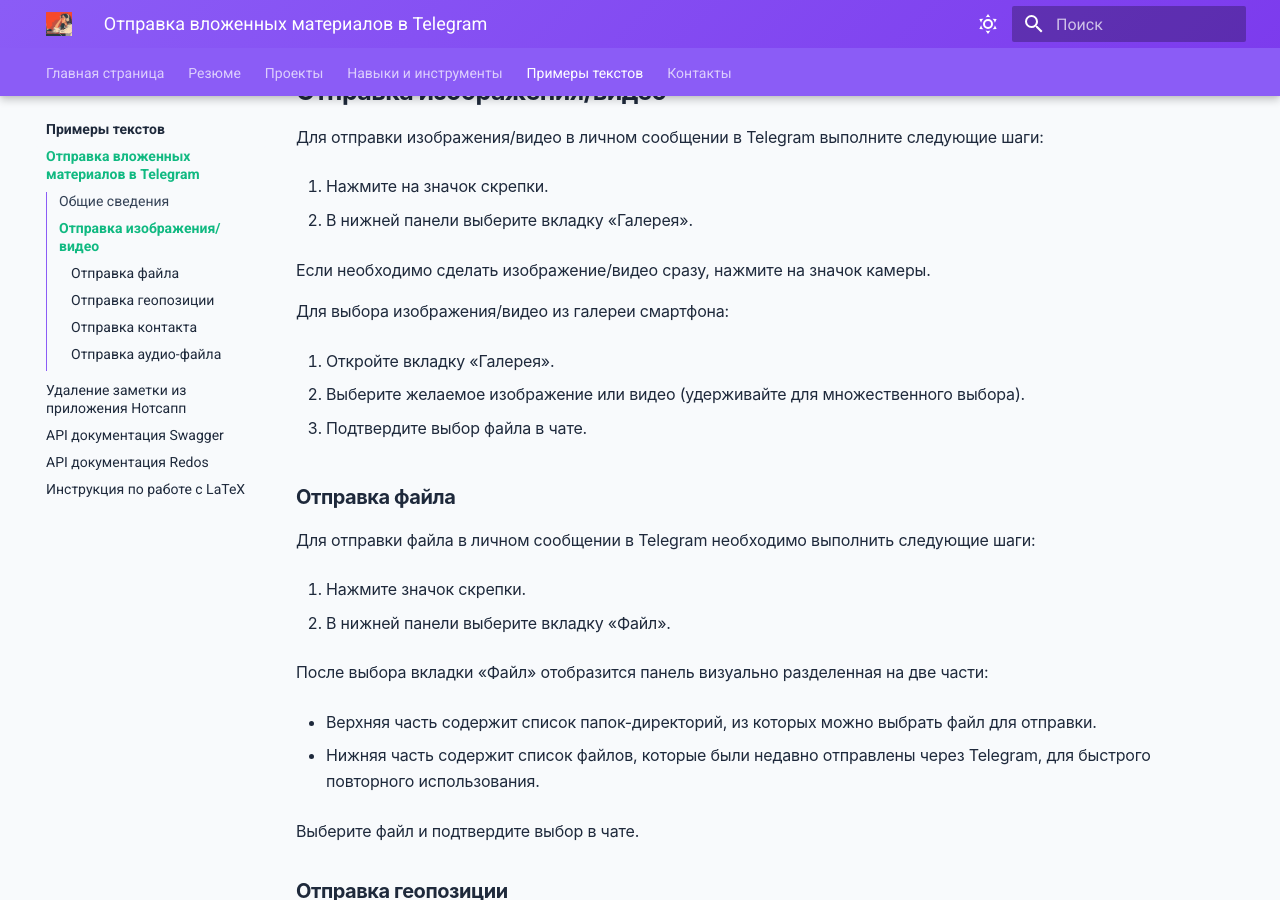
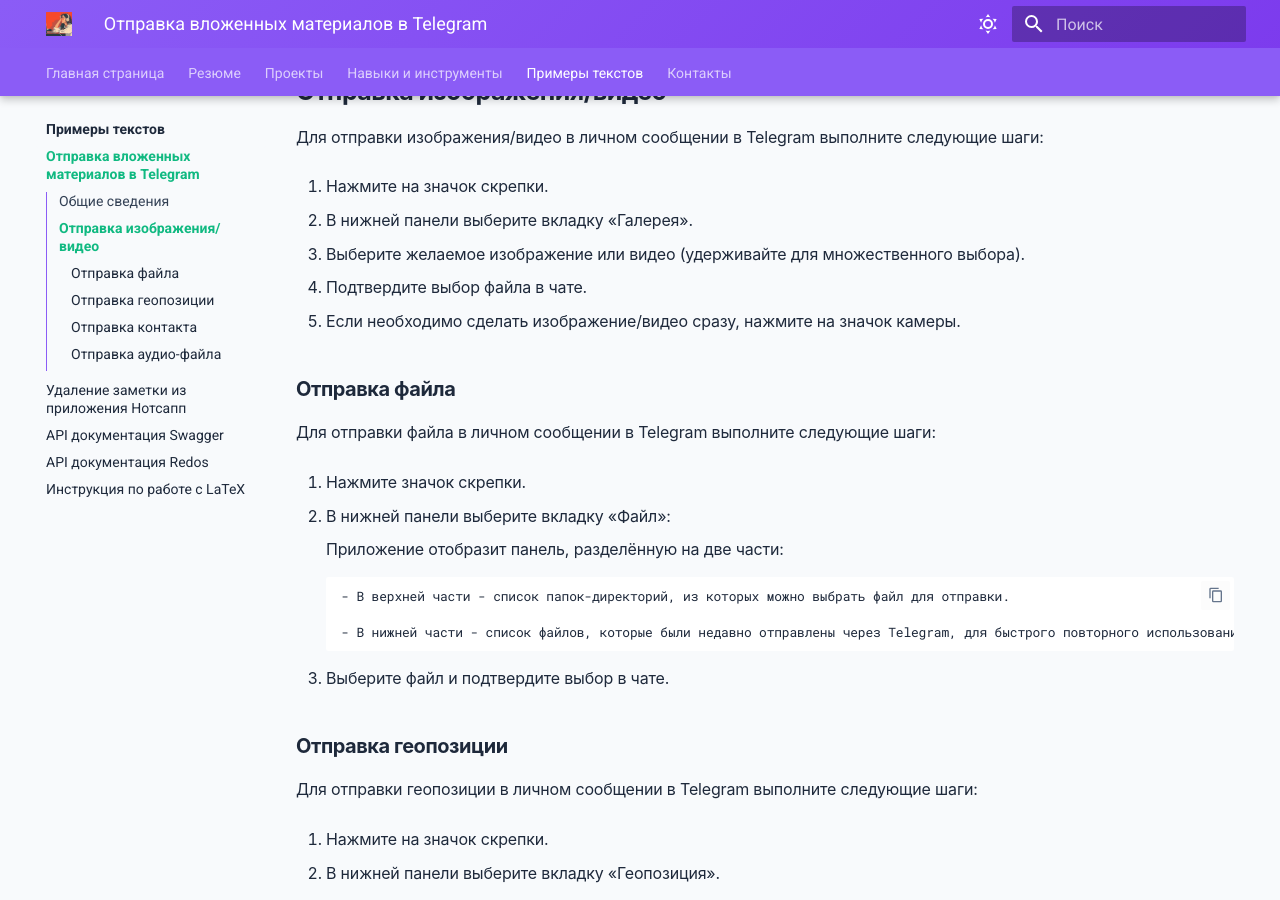
Before and after one commit to Marinaslukina/mkdocs-doc-project, an MkDocs documentation site: the page built from docs/pet-project/your-github-login-instruction.md, in a window 1280 px wide and 900 px high, scrolled down 536 px. Built offline with MkDocs 1.6.1 and Material for MkDocs 9.7.7, drawn with Linux system fonts in a browser that asks for light colours.

Commit message:
обновлен файл your-github-login-instruction

```diff
--- a/docs/pet-project/your-github-login-instruction.md
+++ b/docs/pet-project/your-github-login-instruction.md
@@ -24,31 +24,27 @@
 
 2. В нижней панели выберите вкладку «Галерея».
 
-Если необходимо сделать изображение/видео сразу, нажмите на значок камеры.
+3. Выберите желаемое изображение или видео (удерживайте для множественного выбора).
 
-Для выбора изображения/видео из галереи смартфона:
+4. Подтвердите выбор файла в чате.
 
-1. Откройте вкладку «Галерея».
-
-2. Выберите желаемое изображение или видео (удерживайте для множественного выбора).
-
-3. Подтвердите выбор файла в чате.
+5. Если необходимо сделать изображение/видео сразу, нажмите на значок камеры.
 
 ### Отправка файла
 
-Для отправки файла в личном сообщении в Telegram необходимо выполнить следующие шаги:
+Для отправки файла в личном сообщении в Telegram выполните следующие шаги:
 
 1. Нажмите значок скрепки.
 
-2. В нижней панели выберите вкладку «Файл».
+2. В нижней панели выберите вкладку «Файл»:
 
-После выбора вкладки «Файл» отобразится панель визуально разделенная на две части:
+    Приложение отобразит панель, разделённую на две части:
 
-- Верхняя часть содержит список папок-директорий, из которых можно выбрать файл для отправки.
+        - В верхней части - список папок-директорий, из которых можно выбрать файл для отправки.
 
-- Нижняя часть содержит список файлов, которые были недавно отправлены через Telegram, для быстрого повторного использования.
+        - В нижней части - список файлов, которые были недавно отправлены через Telegram, для быстрого повторного использования.
 
-Выберите файл и подтвердите выбор в чате.
+3. Выберите файл и подтвердите выбор в чате.
 
 ### Отправка геопозиции
 
```
